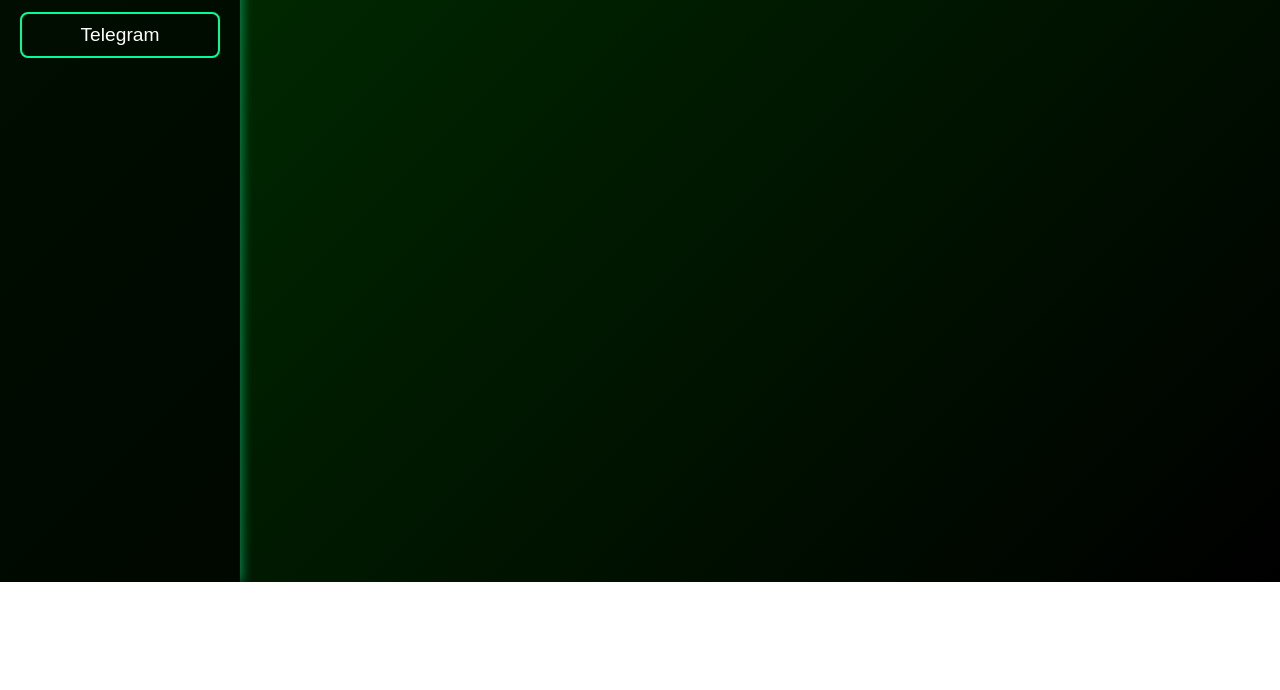
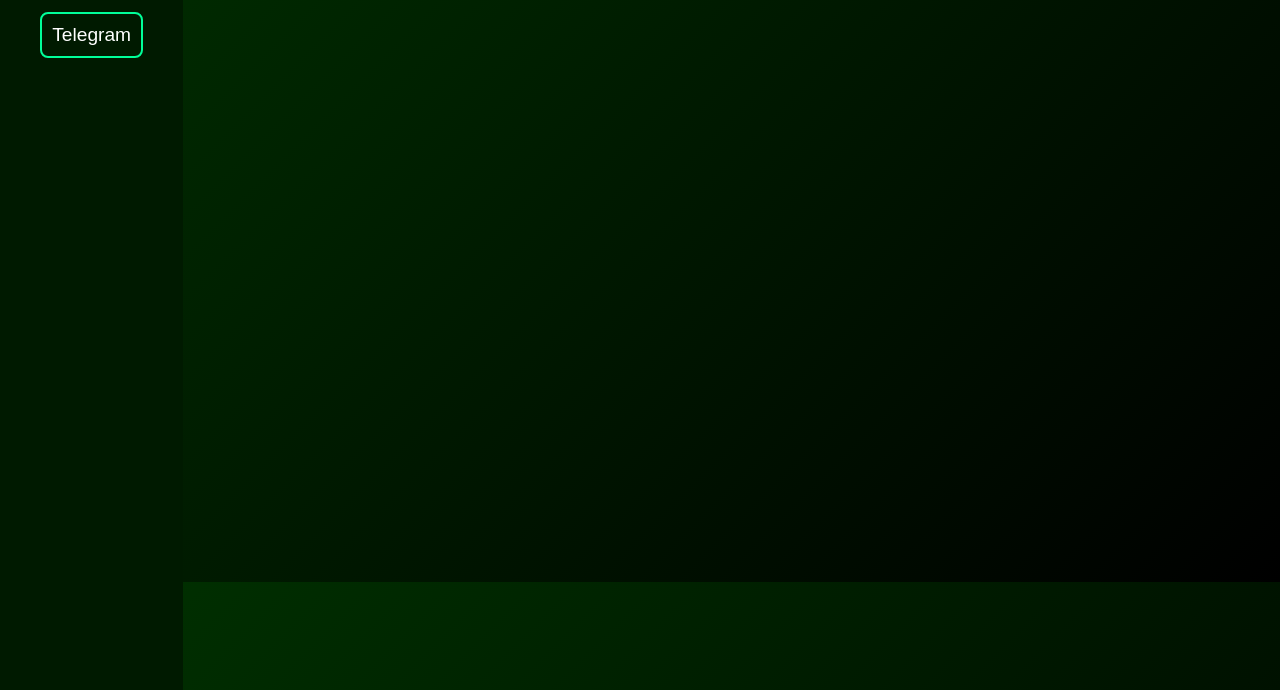
Before and after one commit to drey266/ORION, a plain HTML site: page page.html in a window 1280 px wide. Shown: the part 218-908 px from the top of the page. Before the commit the page ends 800 px from the top, so only its background shows below. Drawn offline with Linux system fonts and the light colour scheme.

Commit message:
Update page.html

```diff
--- a/page.html
+++ b/page.html
@@ -29,13 +29,14 @@
     }
 
     .sidebar {
-      width: 200px;
-      background-color: rgba(0, 0, 0, 0.7);
-      display: flex;
-      flex-direction: column;
-      padding: 20px;
-      box-shadow: 2px 0 10px rgba(0, 255, 153, 0.5);
-    }
+  display: flex;
+  flex-direction: column;
+  align-items: center; /* Центрует кнопки по горизонтали */
+  justify-content: flex-start; /* Прижимает кнопки к верху */
+  padding-top: 20px; /* Отступ сверху */
+  height: 100vh;
+  background: #001a00; /* Тёмно-зелёный фон для боковой панели */
+}
 
     .sidebar button {
       background-color: transparent;
```
